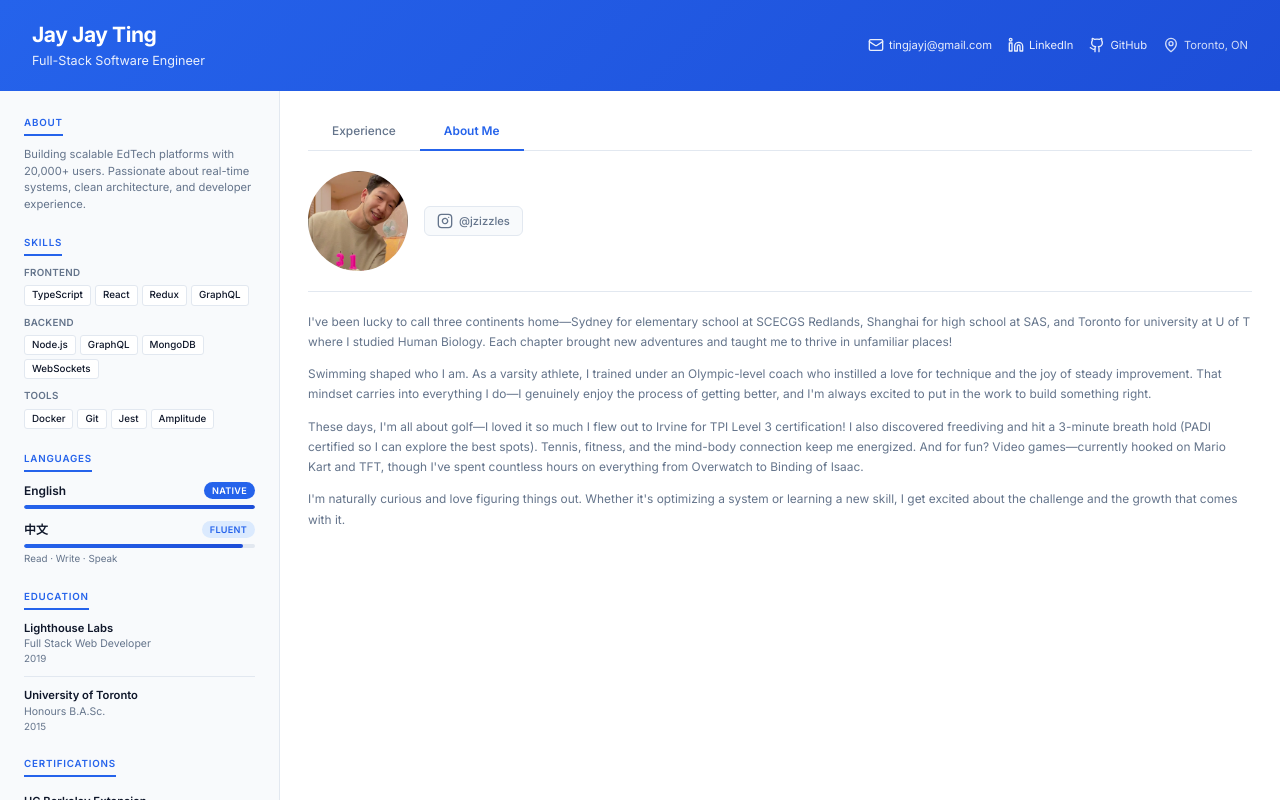
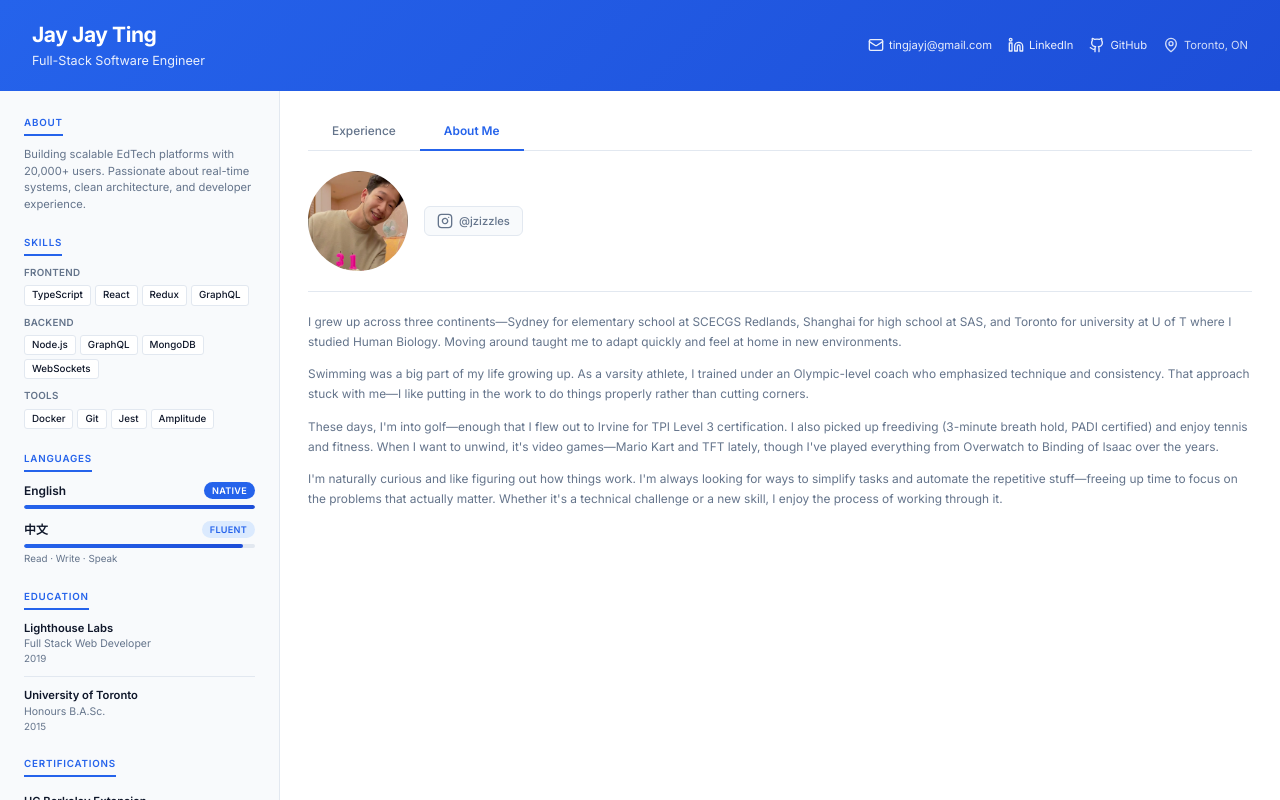
Before and after one commit to JayJayTing/Profile, a Next.js app: page / in a window 1280 px wide. Both pictures are taken after a click on the button "About Me". Built offline with nearby package versions, Linux system fonts and the light colour scheme.

Commit message:
made changes to about me and made sure it's deployable

```diff
--- a/components/AboutMeTab.tsx
+++ b/components/AboutMeTab.tsx
@@ -31,16 +31,16 @@ export default function AboutMeTab() {
       {/* Bio */}
       <div className="bio-content">
         <p>
-          I've been lucky to call three continents home—Sydney for elementary school at SCECGS Redlands, Shanghai for high school at SAS, and Toronto for university at U of T where I studied Human Biology. Each chapter brought new adventures and taught me to thrive in unfamiliar places!
+          I grew up across three continents—Sydney for elementary school at SCECGS Redlands, Shanghai for high school at SAS, and Toronto for university at U of T where I studied Human Biology. Moving around taught me to adapt quickly and feel at home in new environments.
         </p>
         <p>
-          Swimming shaped who I am. As a varsity athlete, I trained under an Olympic-level coach who instilled a love for technique and the joy of steady improvement. That mindset carries into everything I do—I genuinely enjoy the process of getting better, and I'm always excited to put in the work to build something right.
+          Swimming was a big part of my life growing up. As a varsity athlete, I trained under an Olympic-level coach who emphasized technique and consistency. That approach stuck with me—I like putting in the work to do things properly rather than cutting corners.
         </p>
         <p>
-          These days, I'm all about golf—I loved it so much I flew out to Irvine for TPI Level 3 certification! I also discovered freediving and hit a 3-minute breath hold (PADI certified so I can explore the best spots). Tennis, fitness, and the mind-body connection keep me energized. And for fun? Video games—currently hooked on Mario Kart and TFT, though I've spent countless hours on everything from Overwatch to Binding of Isaac.
+          These days, I'm into golf—enough that I flew out to Irvine for TPI Level 3 certification. I also picked up freediving (3-minute breath hold, PADI certified) and enjoy tennis and fitness. When I want to unwind, it's video games—Mario Kart and TFT lately, though I've played everything from Overwatch to Binding of Isaac over the years.
         </p>
         <p>
-          I'm naturally curious and love figuring things out. Whether it's optimizing a system or learning a new skill, I get excited about the challenge and the growth that comes with it.
+          I'm naturally curious and like figuring out how things work. I'm always looking for ways to simplify tasks and automate the repetitive stuff—freeing up time to focus on the problems that actually matter. Whether it's a technical challenge or a new skill, I enjoy the process of working through it.
         </p>
       </div>
     </div>
```
